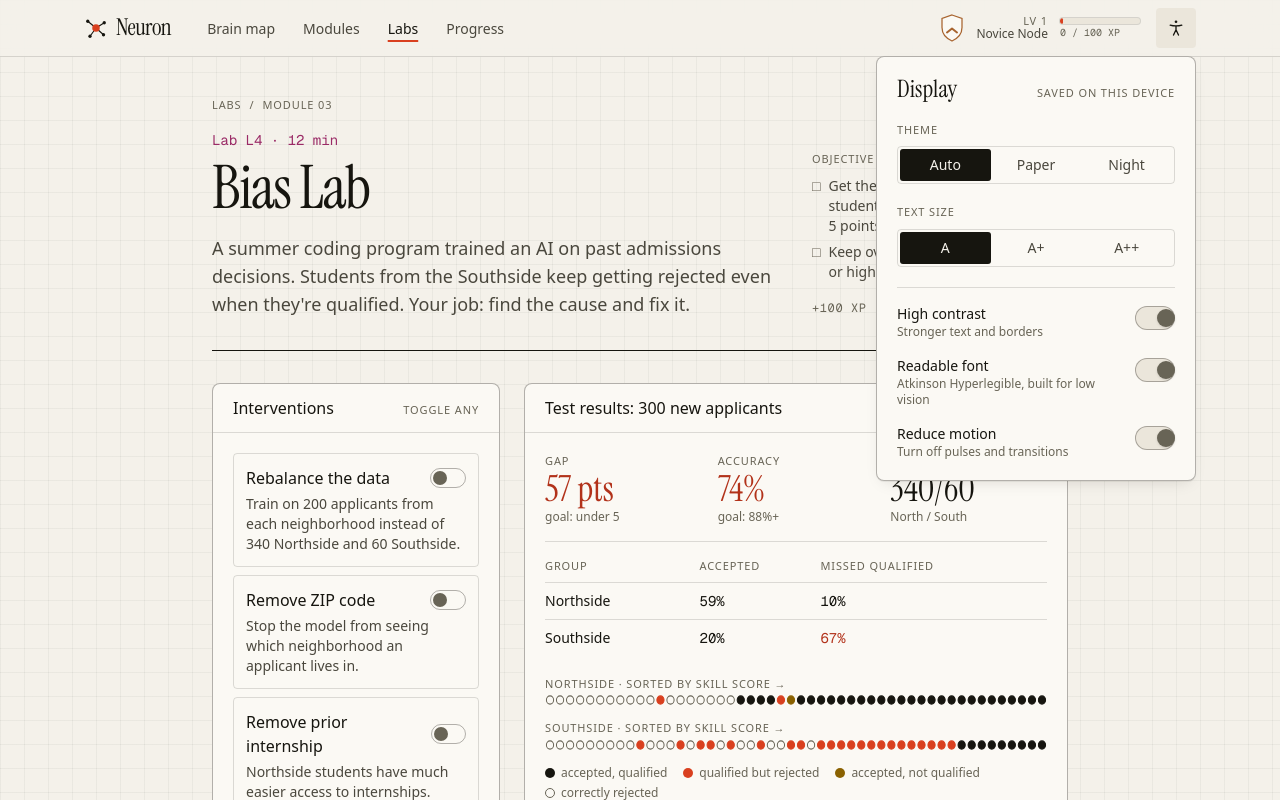
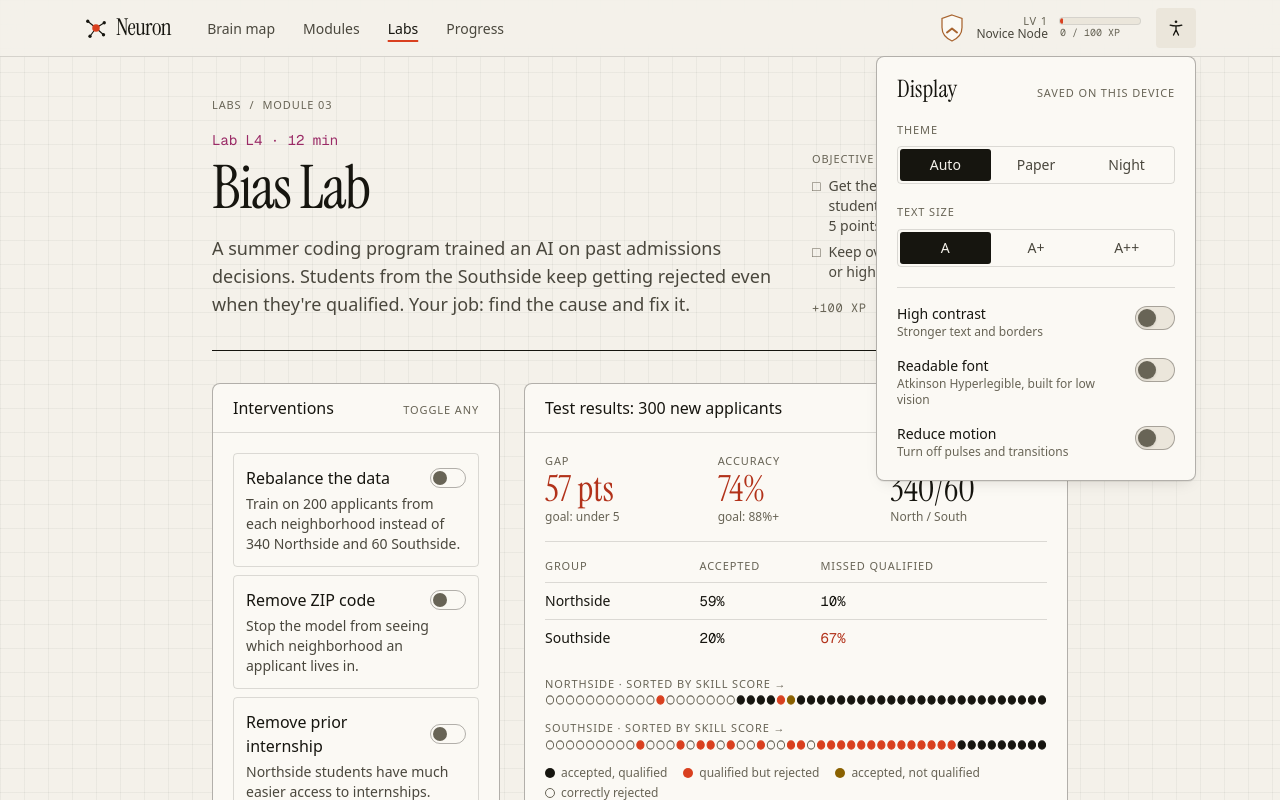
Before and after one commit to ronavkarumsi04/neuron, a Next.js app: page /labs/bias-lab in a window 1280 px wide. Both pictures are taken after a click on the button 1176 px from the left and 28 px from the top of the page. Shown: the top 800 px of the page. Built offline with nearby package versions, Linux system fonts and the light colour scheme.

Commit message:
Fix display-setting switch knobs: anchor to track instead of text-centered static position
Co-Authored-By: Devin AI <158243242+devin-ai-integration[bot]@users.noreply.github.com>

```diff
--- a/src/components/accessibility-panel.tsx
+++ b/src/components/accessibility-panel.tsx
@@ -55,11 +55,11 @@ function Toggle({ label, hint, checked, onChange }: { label: string; hint: strin
         role="switch"
         aria-checked={checked}
         onClick={() => onChange(!checked)}
-        className="relative mt-0.5 h-6 w-10 shrink-0 rounded-full border border-rule-strong bg-paper-sunk transition-colors duration-150 aria-checked:border-ink aria-checked:bg-ink"
+        className="mt-0.5 flex h-6 w-10 shrink-0 items-center rounded-full border border-rule-strong bg-paper-sunk p-0.5 transition-colors duration-150 aria-checked:border-ink aria-checked:bg-ink"
       >
         <span
           aria-hidden
-          className={`absolute top-0.5 size-[18px] rounded-full bg-paper shadow-sm transition-transform duration-200 ease-[var(--ease-out)] ${checked ? "translate-x-[18px]" : "translate-x-0.5"} ${checked ? "" : "!bg-ink-3"}`}
+          className={`size-[1.125rem] rounded-full shadow-sm transition-transform duration-200 ease-[var(--ease-out)] ${checked ? "translate-x-[calc(100%-2px)] bg-paper" : "translate-x-0 bg-ink-3"}`}
         />
       </button>
     </div>
--- a/src/components/labs/bias-lab.tsx
+++ b/src/components/labs/bias-lab.tsx
@@ -72,8 +72,8 @@ export function BiasLab() {
                 >
                   <span className="flex items-center justify-between gap-2">
                     <span className="font-medium text-ink">{f.title}</span>
-                    <span aria-hidden className={`relative h-5 w-9 rounded-full border transition-colors ${fixes[f.key] ? "border-ink bg-ink" : "border-rule-strong"}`}>
-                      <span className={`absolute top-0.5 size-3.5 rounded-full transition-transform duration-150 ${fixes[f.key] ? "translate-x-4 bg-paper" : "translate-x-0.5 bg-ink-3"}`} />
+                    <span aria-hidden className={`flex h-5 w-9 shrink-0 items-center rounded-full border p-0.5 transition-colors ${fixes[f.key] ? "border-ink bg-ink" : "border-rule-strong"}`}>
+                      <span className={`size-3.5 rounded-full transition-transform duration-150 ${fixes[f.key] ? "translate-x-[calc(1.125rem-2px)] bg-paper" : "translate-x-0 bg-ink-3"}`} />
                     </span>
                   </span>
                   <span className="mt-1 block text-sm text-ink-2">{f.text}</span>
```
